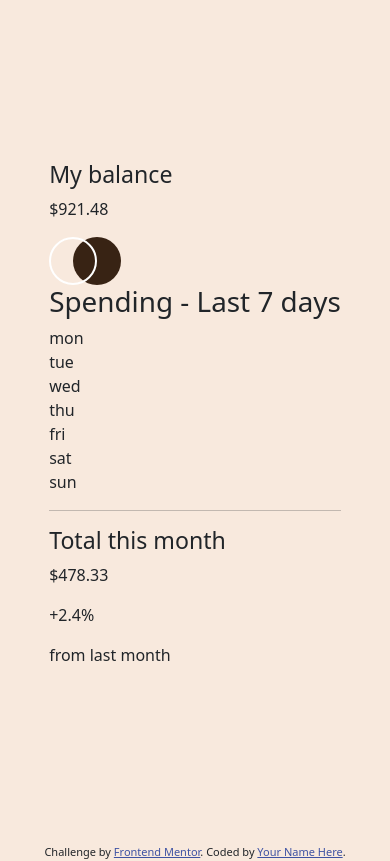
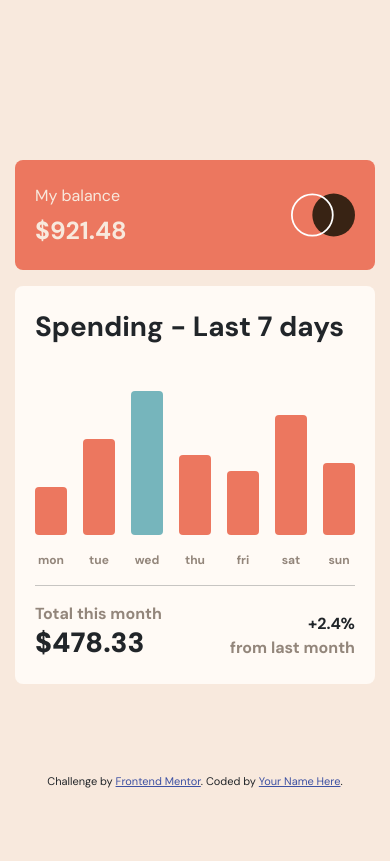
Before and after one commit to H4m4k/expenses-chart-component-main, a plain HTML site: page index.html in a window 390 px wide. Drawn offline with nearby package versions, Linux system fonts and the light colour scheme.

Commit message:
mobile and desktop design finished

```diff
--- a/index.html
+++ b/index.html
@@ -41,40 +41,62 @@
 
     <div class="container-flex m-auto">
 
-      <div class="row">
-        <div class="col">
-          <div>
-            <h3>My balance</h3>
-            <p>$921.48</p>
+      <div class="row balance rounded-3 py-4 px-2 mb-3">
+        <div class="col-12 d-flex justify-content-between">
+          <div class="d-flex flex-column align-items-start justify-content-center balance-value">
+            <span class="mb-2">My balance</span>
+            <p class="h2 mb-0 fw-bold">$921.48</p>
           </div>
-          <img src="/images/logo.svg" alt="">
+          <img class="logo img-fluid" src="/images/logo.svg" alt="">
         </div>
       </div>
 
-      <div class="row">
-        <div class="col">
-          <h1>Spending - Last 7 days</h1>
+      <div class="row total rounded-3 py-4 px-2">
+        <div class="col-12">
+          <h1 class="fw-bold mb-5">Spending - Last 7 days</h1>
 
-          <div class="chart">
-            <div class="monday">mon</div>
-            <div class="tuesday">tue</div>
-            <div class="wednesday">wed</div>
-            <div class="thursday">thu</div>
-            <div class="friday">fri</div>
-            <div class="saturday">sat</div>
-            <div class="sunday">sun</div>
+          <div class="chart d-flex gap-3 description fw-bold">
+            <div class="d-flex flex-column-reverse">
+              <div class="day">mon
+              </div>
+              <span class="chart-bar monday rounded-1"></span>
+            </div>
+            <div class="d-flex flex-column-reverse">
+              <div class="day">tue</div>
+              <span class="chart-bar tuesday rounded-1"></span>
+            </div>
+            <div class="d-flex flex-column-reverse">
+              <div class="day">wed</div>
+              <span class="chart-bar wednesday rounded-1"></span>
+            </div>
+            <div class="d-flex flex-column-reverse">
+              <div class="day">thu</div>
+              <span class="chart-bar thursday rounded-1"></span>
+            </div>
+            <div class="d-flex flex-column-reverse">
+              <div class="day">fri</div>
+              <span class="chart-bar friday rounded-1"></span>
+            </div>
+            <div class="d-flex flex-column-reverse">
+              <div class="day">sat</div>
+              <span class="chart-bar saturday rounded-1"></span>
+            </div>
+            <div class="d-flex flex-column-reverse">
+              <div class="day">sun</div>
+              <span class="chart-bar sunday rounded-1"></span>
+            </div>
           </div>
 
           <hr>
 
-          <div>
-            <div class="total">
-              <h3>Total this month</h3>
-              <p>$478.33</p>
+          <div class="d-flex justify-content-between fw-bold">
+            <div>
+              <span class="description">Total this month</span>
+              <p class="h1 mb-0 fw-bolder">$478.33</p>
             </div>
-            <div class="last_month">
-              <p>+2.4%</p>
-              <p>from last month</p>
+            <div class="last_month mt-auto">
+              <p class="mb-0 text-end">+2.4%</p>
+              <p class="mb-0 description">from last month</p>
             </div>
           </div>
 
--- a/scss/main.scss
+++ b/scss/main.scss
@@ -44,10 +44,73 @@ body {
     margin: 0;
     min-height: 100svh;
     background-color: var(--color-cream);
+
+    font-family: "DM Sans";
+}
+
+.main {
+    height: 100svh;
+}
+
+// *******
+// BALANCE
+
+.balance {
+    background: var(--color-soft-red);
+}
+.total {
+    background: var(--color-very-pale-orange);
+}
+.balance-value {
+    color: var(--color-cream);
+}
+.logo {
+    width: 20%;
+}
+.description {
+    color: var(--color-medium-brown);
+}
+
+// ******
+// CHART
+
+.day {
+    color: var(--color-medium-brown);
+    font-size: 0.75em;
+    text-align: center;
+    margin-top: 1rem;
+}
+.chart-bar {
+    background: var(--color-soft-red);
+    width: 2em;
+    height: 3em;
+}
+.chart-bar.tuesday {
+    height: 6em;
+}
+.chart-bar.wednesday {
+    height: 9em;
+    background: var(--color-cyan);
+}
+.chart-bar.thursday {
+    height: 5em;
+}
+.chart-bar.friday {
+    height: 4em;
+}
+.chart-bar.saturday {
+    height: 7.5em;
+}
+.chart-bar.sunday {
+    height: 4.5em;
 }
 
 /* Atribution */
 .attribution {
+    position: absolute;
+    bottom: 5em;
+    left: 3em;
+    right: 3em;
     font-size: 11px;
     text-align: center;
 
@@ -55,11 +118,3 @@ body {
         color: hsl(228, 45%, 44%);
     }
 }
-
-.main {
-    height: 100svh;
-}
-
-.custom-width {
-    max-width: 375px;
-}
```
Also changed, not shown: scss/main.css.
